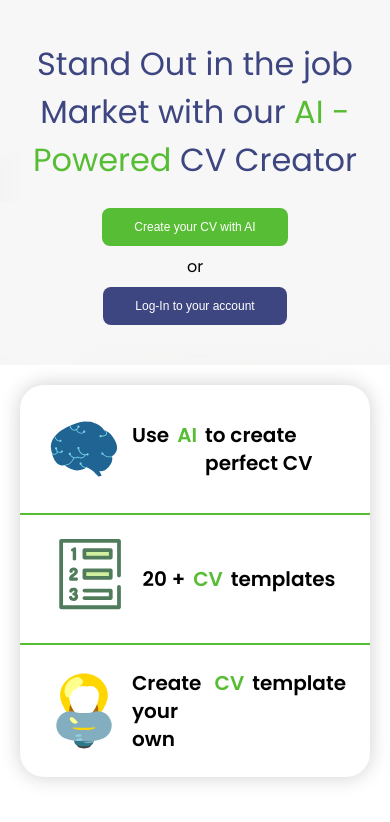
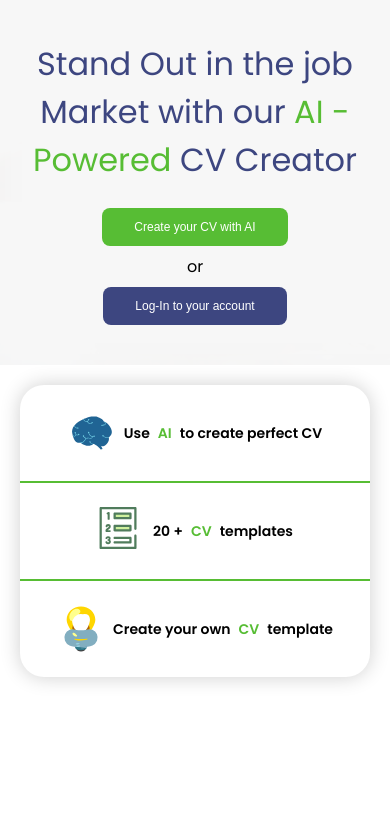
Before and after one commit to mizdebski77/Your-Cv-Maker, a Next.js app: page / in a window 390 px wide. Shown: the top 822 px of the page. Built offline with nearby package versions, Linux system fonts and the light colour scheme.

Commit message:
Media query to informations section added

```diff
--- a/src/app/features/Home/Informations/styledInformations.ts
+++ b/src/app/features/Home/Informations/styledInformations.ts
@@ -47,10 +47,18 @@ export const InformationWrapper = styled.div<StyledComponentProps>`
 export const TextWrapper = styled.div`
     display: flex;
     gap: 8px;
+
+    @media (max-width: ${theme.mediaQuery.lg}) {
+        font-size: 14px;
+    };
 `;
 export const Image = styled.img`
     max-width: 80px;
     width: 100%;
+
+    @media (max-width: ${theme.mediaQuery.lg}) {
+        max-width: 48px;
+    };
 `;
 
 export const MainText = styled.span`
```
